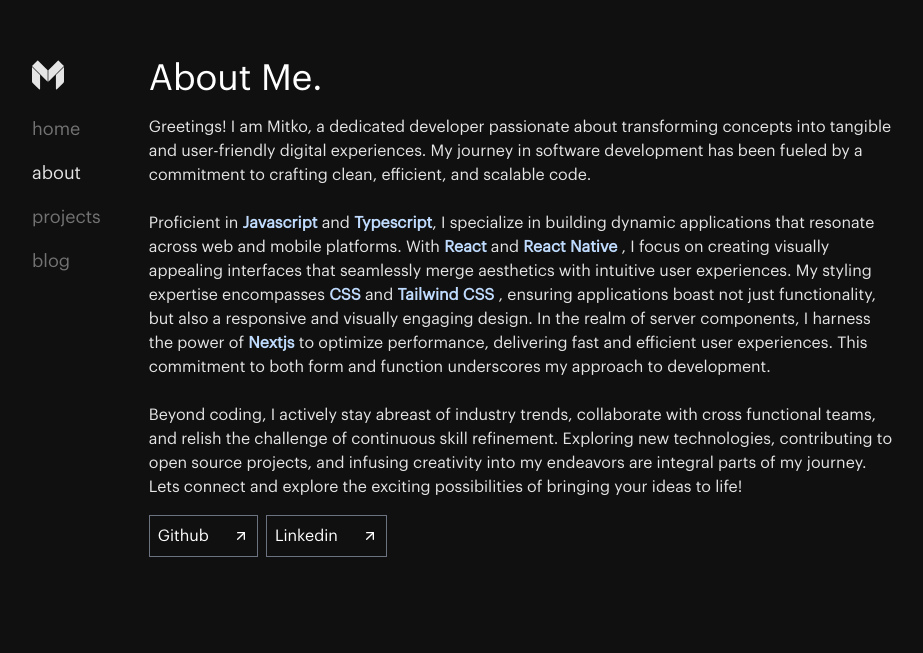
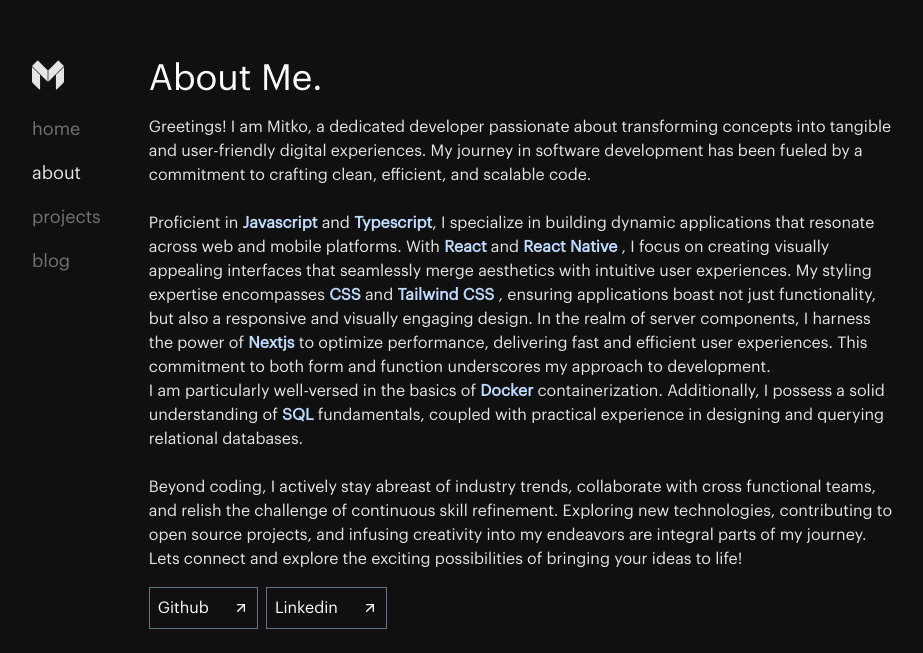
Before and after one commit to devemit/next14-portfolio, a Next.js app: page /about in a window 1280 px wide. Shown: the part 117-770 px from the top of the page, without its empty margins (176-1099 px from the left). Built offline with nearby package versions, Linux system fonts and the light colour scheme.

Commit message:
change: about section skills add

```diff
--- a/app/(routes)/about/page.tsx
+++ b/app/(routes)/about/page.tsx
@@ -29,6 +29,11 @@ export default function About() {
         <span className='text-blue-200 font-extrabold '> Nextjs </span>
         to optimize performance, delivering fast and efficient user experiences. This commitment to
         both form and function underscores my approach to development.
+        <br />I am particularly well-versed in the basics of{' '}
+        <span className='text-blue-200 font-extrabold '>Docker </span> containerization.
+        Additionally, I possess a solid understanding of{' '}
+        <span className='text-blue-200 font-extrabold '>SQL </span> fundamentals, coupled with
+        practical experience in designing and querying relational databases.
         <br />
         <br /> Beyond coding, I actively stay abreast of industry trends, collaborate with cross
         functional teams, and relish the challenge of continuous skill refinement. Exploring new
--- a/app/page.tsx
+++ b/app/page.tsx
@@ -4,6 +4,8 @@ import Image from 'next/image';
 import Link from 'next/link';
 
 export default function Home() {
+  const config = 'title';
+
   return (
     <main>
       <h1 className='text-[#E5E5E5] text-4xl  uppercase'>{name}</h1>
--- a/components/button.tsx
+++ b/components/button.tsx
@@ -5,6 +5,7 @@ interface ButtonProps {
   to: string;
   children: React.ReactNode;
 }
+
 export default function Button({ to, children }: ButtonProps) {
   return (
     <Link
```
